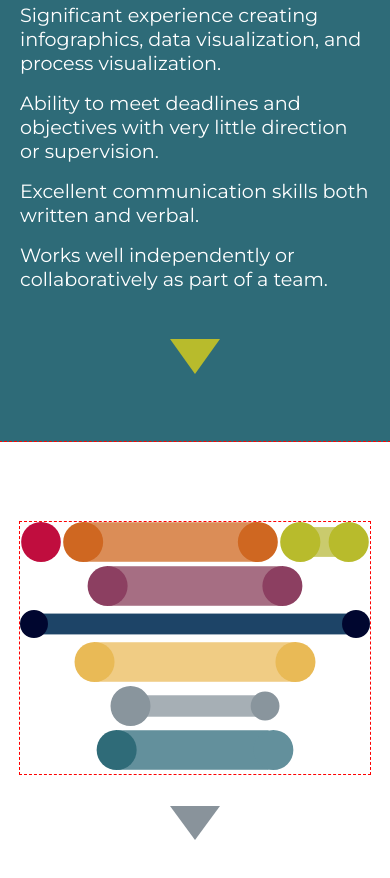
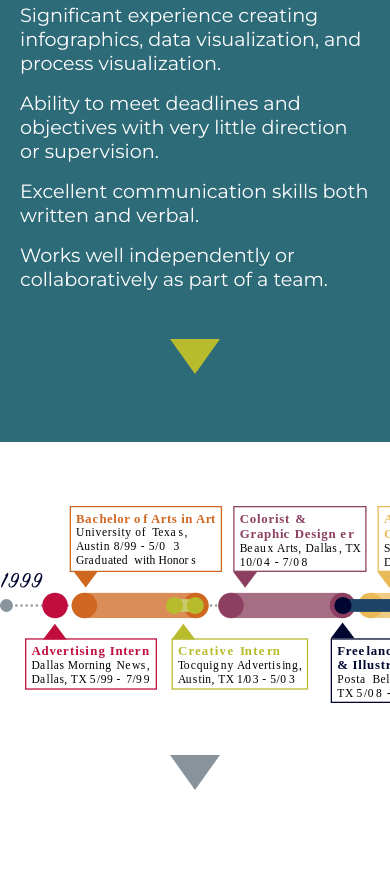
Before and after one commit to Spyrojoe/posta-bella, a website: page app/index.html in a window 390 px wide. Shown: the part 2749-3627 px from the top of the page. Drawn offline with Linux system fonts and the light colour scheme.

Commit message:
Static timeline svg with horizontal scrolling on mobile.

```diff
--- a/app/index.html
+++ b/app/index.html
@@ -117,35 +117,8 @@
     </section>
 
     <section class="timeline">
-      <div class="wrap">
-        <div class="timeline">
-          <ol class="timeline__blocks">
-            <li>
-              <img src="img/timeblocks/timeblock-01.svg">
-            </li>
-            <li>
-              <img src="img/timeblocks/timeblock-02.svg">
-            </li>
-            <li>
-              <img src="img/timeblocks/timeblock-03.svg">
-            </li>
-            <li>
-              <img src="img/timeblocks/timeblock-04.svg">
-            </li>
-            <li>
-              <img src="img/timeblocks/timeblock-05.svg">
-            </li>
-            <li>
-              <img src="img/timeblocks/timeblock-06.svg">
-            </li>
-            <li>
-              <img src="img/timeblocks/timeblock-07.svg">
-            </li>
-            <li>
-              <img src="img/timeblocks/timeblock-08.svg">
-            </li>
-          </ol>
-        </div>
+      <div class="timeline-wrap">
+        <img src="img/timeline-full.svg" class="timeline-image">
       </div>
       <a href="#" class="nav-icon nav-icon--down">
         <img src="img/ui/nav-down--gray.svg">
--- a/app/scss/_timeline.scss
+++ b/app/scss/_timeline.scss
@@ -1,5 +1,13 @@
-.timeline{
-	outline: 1px red dashed;
+.timeline-wrap{
+	padding-bottom: 20px;
+	overflow: scroll;
+}
+.timeline-image{
+	display: block;
+	width: 90%;
+	max-width: 1400px;
+	min-width: 700px;
+	margin: 0 auto;
 }
 .timeline__blocks{
 	list-style: none;
```
Also changed, not shown: app/css/global.css, app/img/timeblocks/timeline-full.svg (added), app/img/timeline-full.svg (added).
